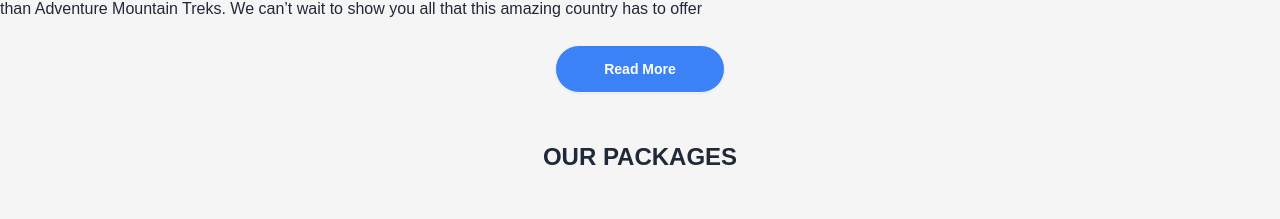
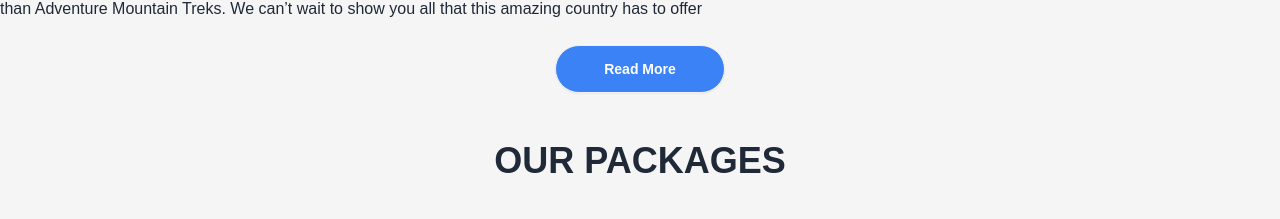
Before and after one commit to shofiq18/adventure-mountain-authentication, a React (Vite) app: page / in a window 1280 px wide. Shown: the part 994-1213 px from the top of the page. Built offline with nearby package versions, Linux system fonts and the light colour scheme; no server answers; grey boxes are pictures that could not be loaded.

Commit message:
added reset function

```diff
--- a/src/components/Banner.jsx
+++ b/src/components/Banner.jsx
@@ -6,8 +6,8 @@
 const Banner = () => {
   return (
     <div data-aos="fade-right"
-    data-aos-offset="300"
-    data-aos-easing="ease-in-sine" className="carousel w-full h-[400px] lg:h-[600px]">
+      data-aos-offset="300"
+      data-aos-easing="ease-in-sine" className="carousel w-full h-[400px] lg:h-[600px]">
       <div id="slide1" className="carousel-item relative w-full">
         <img
           src="https://i.ibb.co.com/JmYK7RZ/Hotel-Shanker-Kathmandu-Nepal-Hiking-Trekking-Himalayas-Nepal.jpg"
@@ -15,7 +15,7 @@ const Banner = () => {
         />
         <div className="absolute inset-0 flex  text-center  items-center justify-center">
           <h2 className="text-white text-2xl lg:text-4xl font-bold bg-black bg-opacity-50  px-4 py-2 rounded">
-          Best Trekking And Tour Operator In Nepal
+            Best Trekking And Tour Operator In Nepal
 
           </h2>
         </div>
--- a/src/components/Login.jsx
+++ b/src/components/Login.jsx
@@ -38,8 +38,8 @@ const Login = () => {
 
     return (
         <div data-aos="flip-left"
-        data-aos-easing="ease-out-cubic"
-        data-aos-duration="2000" className="flex justify-center items-center my-12">
+            data-aos-easing="ease-out-cubic"
+            data-aos-duration="2000" className="flex justify-center items-center my-12">
             <div className="hero-content flex-col">
                 <div className="text-center lg:text-left">
                     <h1 className="text-2xl md:text-3xl lg:text-5xl font-bold">Login now!</h1>
--- a/src/components/Mail.jsx
+++ b/src/components/Mail.jsx
@@ -1,11 +1,11 @@
 
 const Mail = () => {
     return (
-        <div  className=" bg-white shadow-xl px-3 lg:px-0 py-12">
+        <div className=" bg-white shadow-xl px-3 lg:px-0 py-12">
             <div className="max-w-7xl mx-auto text-center ">
-            <h2 className="text-xl lg:text-3xl py-12 font-bold">JOIN OUR MAILING LIST TO GET UPDATES AND OFFERS</h2>
-            <input className="px-3 w-full lg:w-[720px] py-3 border border-gray-400 rounded-md" type="email" placeholder="Email address" /> <br />
-            <button className="text-lg py-12">SUBSCRIBE</button>
+                <h2 className="text-xl lg:text-3xl py-12 font-bold">JOIN OUR MAILING LIST TO GET UPDATES AND OFFERS</h2>
+                <input className="px-3 w-full md:w-[520px] lg:w-[720px] py-3 border border-gray-400 rounded-md" type="email" placeholder="Email address" /> <br />
+                <button className="text-lg py-12">SUBSCRIBE</button>
             </div>
         </div>
     );
--- a/src/components/Mountains.jsx
+++ b/src/components/Mountains.jsx
@@ -5,16 +5,16 @@ import Mountain from "./Mountain";
 const Mountains = () => {
     const [mountains, setMountains] = useState([]);
 
-    useEffect(()=> {
+    useEffect(() => {
         fetch("AdventureData.json")
-        .then(res => res.json())
-        .then(data => setMountains(data))
+            .then(res => res.json())
+            .then(data => setMountains(data))
 
 
     }, []);
     return (
-        <div  className="max-w-7xl mx-auto">
-           <h2 className="text-2xl md:text-3xllg:text-4xl font-bold text-center my-12">OUR PACKAGES</h2>
+        <div className="max-w-7xl mx-auto">
+            <h2 className="text-2xl md:text-3xl lg:text-4xl font-bold text-center my-12">OUR PACKAGES</h2>
             <div className="grid md:grid-cols-2 lg:grid-cols-3 gap-12 px-3 lg:px-0  mt-8 mb-16 ">
                 {
                     mountains.map(mountain => (<Mountain key={mountain.id} mountain={mountain}></Mountain>))
--- a/src/components/Navbar.jsx
+++ b/src/components/Navbar.jsx
@@ -32,7 +32,7 @@ const Navbar = () => {
 
     return (
         <div data-aos="fade-down" className="bg-white" >
-            <div  className="navbar  max-w-7xl mx-auto">
+            <div className="navbar  max-w-7xl mx-auto">
                 <div className="navbar-start">
                     <div className="dropdown">
                         <div tabIndex={0} role="button" className="btn btn-ghost lg:hidden">
--- a/src/components/ResetPassword.jsx
+++ b/src/components/ResetPassword.jsx
@@ -1,4 +1,4 @@
-import { useLocation, useNavigate } from "react-router-dom";
+import { useLocation,  } from "react-router-dom";
 import { useState } from "react";
 
 const ResetPassword = () => {
```
Also changed, not shown: src/components/UserProfile.jsx (+5 -5 lines), src/main.jsx (line endings or trailing spaces), 1 other file (tests, documents, lock files or other folders).
